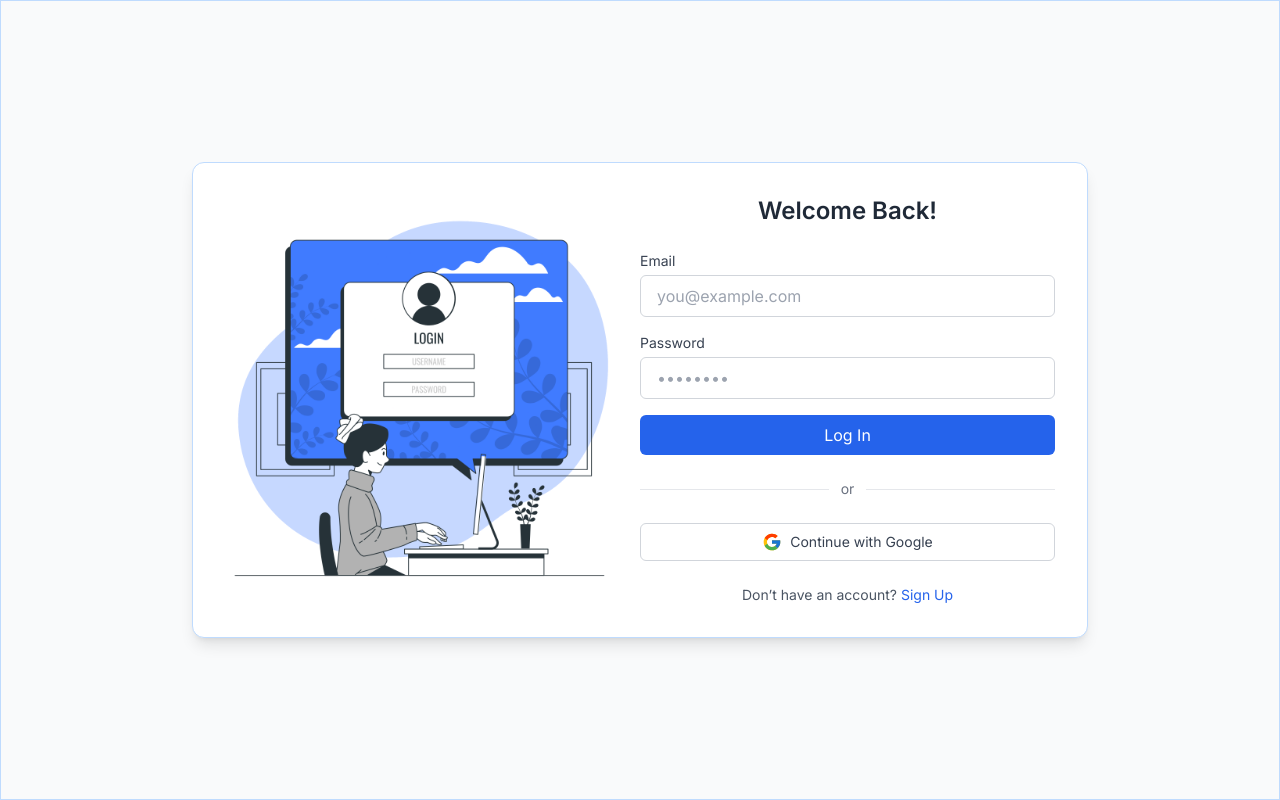
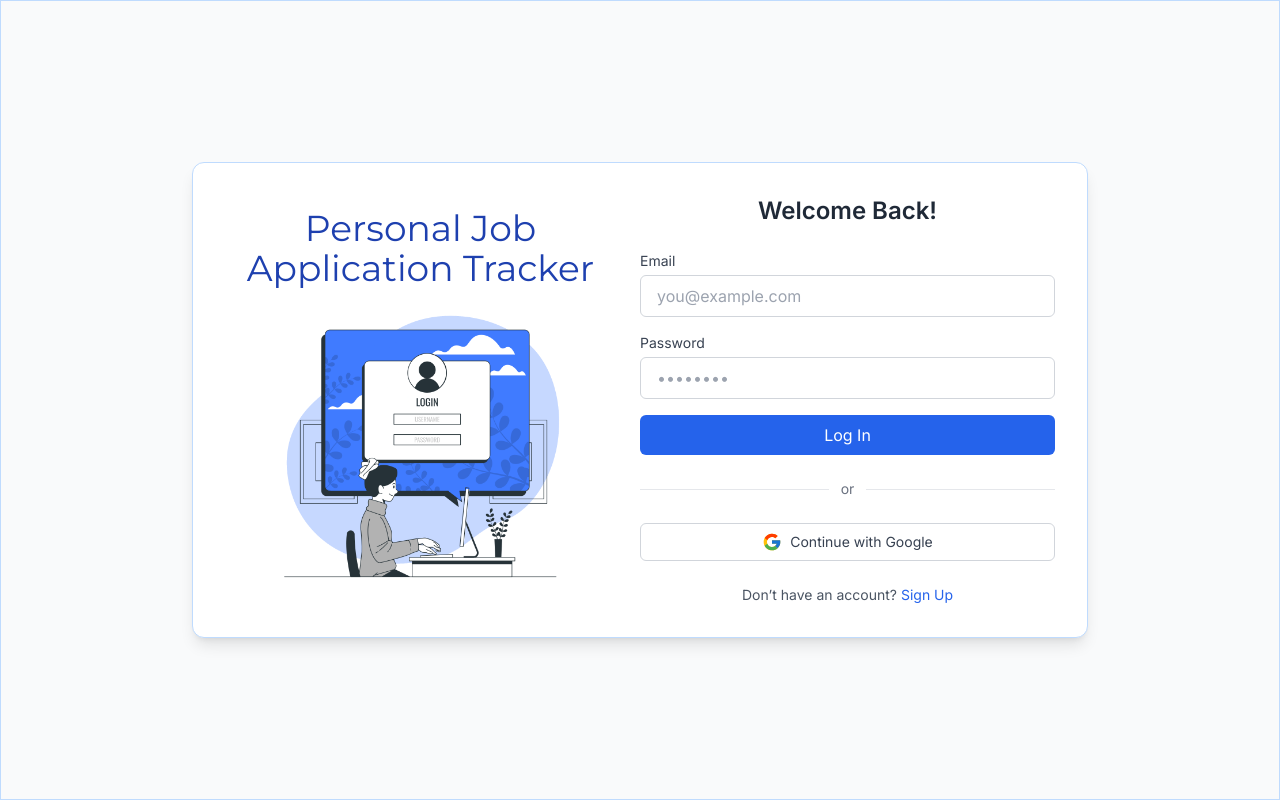
Before and after one commit to Randil-Hasanga/job_application_tracker_frontend, a React (Vite) app: page /login in a window 1280 px wide. Built offline with nearby package versions, Linux system fonts and the light colour scheme; no server answers.

Commit message:
ui improvements

```diff
--- a/index.html
+++ b/index.html
@@ -2,6 +2,7 @@
 <html lang="en">
   <head>
     <link href="https://fonts.googleapis.com/css2?family=Inter:wght@400;600;700&display=swap" rel="stylesheet">
+    <link href="https://fonts.googleapis.com/css2?family=Montserrat&display=swap" rel="stylesheet" />
     <meta charset="UTF-8" />
     <link rel="icon" type="image/svg+xml" href="/vite.svg" />
     <meta name="viewport" content="width=device-width, initial-scale=1.0" />
--- a/src/pages/Login.tsx
+++ b/src/pages/Login.tsx
@@ -61,9 +61,16 @@ export default function LoginPage() {
             <div className="flex flex-col md:flex-row items-center justify-center w-full max-w-4xl border border-blue-200 rounded-xl shadow-lg bg-white p-4 md:p-8 my-6">
 
                 {/* Illustration Section */}
-                <div className="hidden md:block w-full md:w-1/2 pr-0 md:pr-6">
-                    <img src={illustration} alt="Login Illustration" className="w-full h-auto object-cover" />
+                <div className="hidden md:flex w-full md:w-1/2 pr-0 md:pr-6 flex-col items-center justify-center">
+                    <h2 className="text-4xl mb-4 text-center text-blue-800" style={{ fontFamily: "'Montserrat', cursive" }}>Personal Job Application Tracker</h2>
+                    <img
+                        src={illustration}
+                        alt="Login Illustration"
+                        className="w-72 h-auto object-cover"
+                    />
                 </div>
+
+
 
                 {/* Login Form Section */}
                 <div className="w-full md:w-1/2 mt-6 md:mt-0">
--- a/tailwind.config.js
+++ b/tailwind.config.js
@@ -9,6 +9,7 @@ export default {
   plugins: [],
   fontFamily: {
     sans: ['Inter', 'sans-serif'],
+    montserrat: ['Montserrat', 'sans-serif'],
   },
 
 }
```
